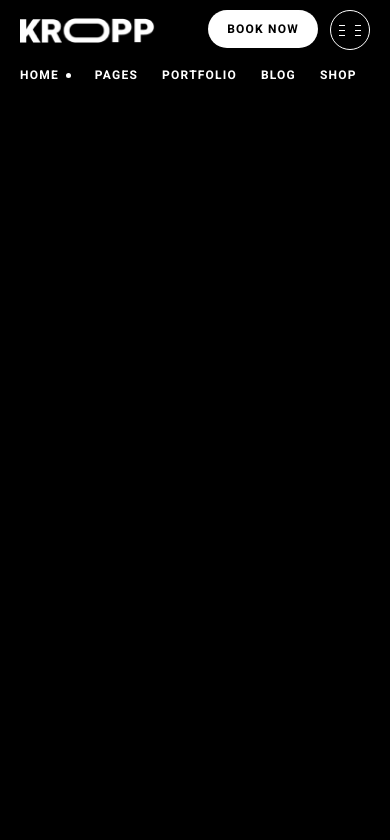
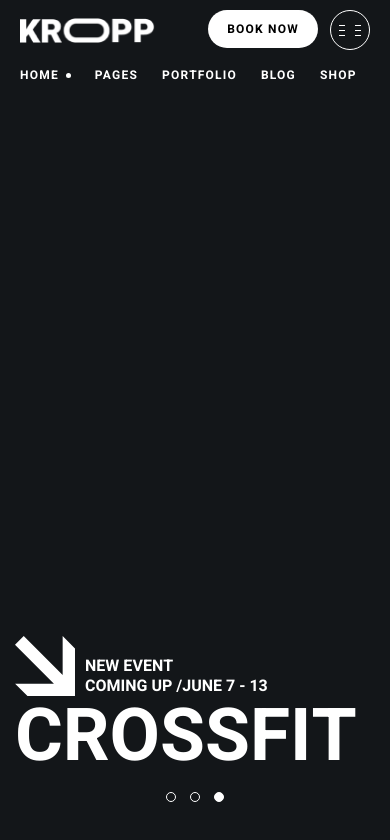
Before and after one commit to exquerer/kropp-fitness, a plain HTML site: page index.html in a window 390 px wide. Drawn offline with Linux system fonts and the light colour scheme.

Commit message:
Main - section Banner + optimization etc

```diff
--- a/index.html
+++ b/index.html
@@ -36,13 +36,39 @@
             </ul>
         </nav>
         <div class="header-actions">
-            <button class="button header-book-button">Book now</button>
-            <button class="header-burger-button">
+            <button type="button" class="button header-book-button">Book now</button>
+            <button type="button" class="header-burger-button" title="Menu">
+                <span class="visually-hidden">Open menu</span>
                 <span class="header-burger-button-line"></span>
                 <span class="header-burger-button-line"></span>
                 <span class="header-burger-button-line"></span>
                 </button>
         </div>
     </header>
+
+    <main class="content">
+        <h1 class="visually-hidden">Kropp Fitness Club</h1>
+
+        <section class="banner">
+            <h2 class="visually-hidden">Upcoming events</h2>
+            <div class="banner-body">
+                <div class="banner-info">
+                    New event <br>
+                    coming up / <time datetime="06-07">june 7</time>&nbsp;-&nbsp; <time datetime="06-13">13</time>
+                </div>
+                <h3 class="banner-title">Crossfit</h3>
+            </div>
+            <div class="banner-pagination">
+                <ul class="banner-pagination-list">
+                    <li class="banner-pagination-item">
+                        <button type="button" class="banner-pagination-button"></button></li>
+                    <li class="banner-pagination-item">
+                        <button type="button" class="banner-pagination-button"></button></li>
+                    <li class="banner-pagination-item">
+                        <button type="button" class="banner-pagination-button is-current"></button></li>
+                </ul>
+            </div>
+        </section>
+    </main>
 </body>
 </html>
--- a/style.css
+++ b/style.css
@@ -179,6 +179,7 @@
     --color-light: #FFFFFF;
     --color-dark-gray: #404040;
     --color-light-gray: #C4C4C4;
+    --color-dark-alternate: #131619;
 
     --border-radius: 30px;
     --border: 1px solid var(--color-light);
@@ -192,6 +193,8 @@
     --container-padding-x: 15px;
 
     --transition-duration: 0.2s;
+
+    --header-height: 90px;
  }
 
   /* Предустановки по тексту и тд, ну шняга, в общем */
@@ -240,14 +243,14 @@
   align-items: center;
   column-gap: 20px;
   padding-inline: 32px;
+  background-color: var(--color-dark-alternate);
+  min-height: var(--header-height);
  }
-
 
   /* Лого */
  .header-logo {
   flex-shrink: 0;
  }
-
 
   /* Шапка (Меню) */
  .header-menu-list {
@@ -260,7 +263,7 @@
   display: inline-flex;
   align-items: center;
   column-gap: 7px;
-  height: 90px;
+  height: var(--header-height);
   text-decoration: none;
   text-transform: uppercase;
   font-weight: 700;
@@ -271,7 +274,7 @@
  .header-menu-link.is-current::after {
   content: '';
   width: 5px;
-  height: 5px;
+  aspect-ratio: 1;
   background-color: currentColor;
   border-radius: 50%;
  }
@@ -318,7 +321,7 @@
   color: var(--color-light);
   background-color: transparent;
   border: var(--border);
-  border-radius: var(--border-radius);
+  border-radius: 50%;
  }
 
  .header-burger-button:hover {
@@ -333,14 +336,107 @@
   box-shadow: 16px 0px 0px 0px currentColor;
  }
 
+ /* Визуально спрятанный текст */
+ .visually-hidden {
+  position: absolute !important;
+  width: 1px !important;
+  height: 1px !important;
+  margin: -1px !important;
+  border: 0 !important;
+  padding: 0 !important;
+  white-space: nowrap !important;
+  clip-path: inset(100%) !important;
+  clip: rect(0 0 0 0) !important;
+  overflow: hidden !important;
+}
+
+
+
+
+
+ /* Main */
+
+ /* section Banner */
+ .banner {
+  display: flex;
+  flex-direction: column;
+  justify-content: end;
+  min-height: calc(100vh - var(--header-height));
+  padding: 36px 70px;
+  color: var(--color-light);
+  background-color: var(--color-dark-alternate);
+ }
+
+ .banner-body {
+  text-transform: uppercase;
+ }
+
+ .banner-info {
+  display: flex;
+  align-items: end;
+  font-weight: 700;
+  font-size: clamp(16px, 1.56vw, 30px);
+  line-height: 127%;
+ }
+
+ .banner-info::before {
+  content: '';
+  width: clamp(60px, 10.1vw, 194px);
+  aspect-ratio: 1;
+  margin-right: 30px;
+  background: url(./icons/Vector.svg) center/contain no-repeat;
+
+ }
+
+ .banner-title {
+  font-size: min(18.75vw, 360px);
+  line-height: 1;
+ }
+
+ .banner-pagination-list {
+  display: flex;
+  justify-content: center;
+ }
+
+ .banner-pagination-item {
+  display: flex;
+ }
+
+ .banner-pagination-button {
+  display: inline-flex;
+  justify-content: center;
+  align-items: center;
+  padding: 7px;
+  background-color: transparent;
+  border: none;
+ }
+
+ .banner-pagination-button::after {
+  content: '';
+  width: 10px;
+  aspect-ratio: 1;
+  border: var(--border);
+  border-radius: 50%;
+  transition-duration: var(--transition-duration);
+ }
+
+ .banner-pagination-button.is-current::after {
+  background-color: var(--color-light);
+ }
+
+ .banner-pagination-button:not(.is-current):hover::after {
+  border-color: var(--color-light-gray);
+ }
+
+
 
   /* Медиазапросы для адаптива */
+
   @media (max-width: 1024px) {
     .header {
       flex-wrap: wrap;
       padding-top: 20px;
       row-gap: 10px;
-    padding-inline: 25px;
     }
     .header-menu {
       order: 1;
@@ -352,8 +448,13 @@
     .header-menu-list {
       justify-content: left;
     }
+    .header, .banner {
+      padding-inline: 15px;
     }
-
+    .banner {
+      row-gap: 10px;
+    }
+   }
    @media (max-width: 767px) {
     .button {
       padding-inline: 7px 18px 7px 18px;
@@ -372,8 +473,13 @@
     .header-actions {
       column-gap: 12px;
     }
+    .banner-info {
+      margin-bottom: 5px;
     }
-
+    .banner-info::before {
+      margin-right: 10px;
+    }
+   }
    @media (max-width: 430px) {
     .header-book-button {
       width: 110px;
```
Also changed, not shown: icons/Vector.svg (added). Lines whose indentation alone changed are shown as unchanged.
